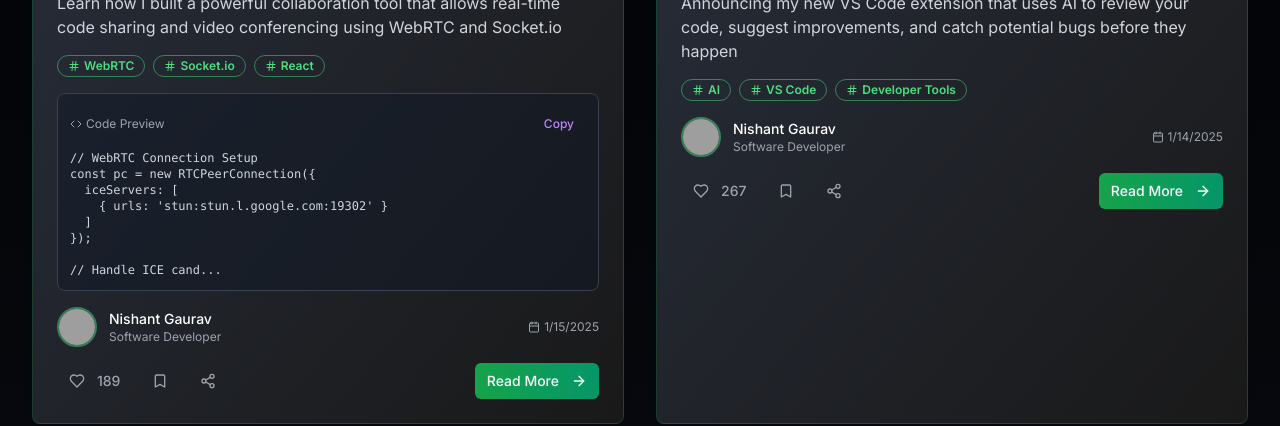
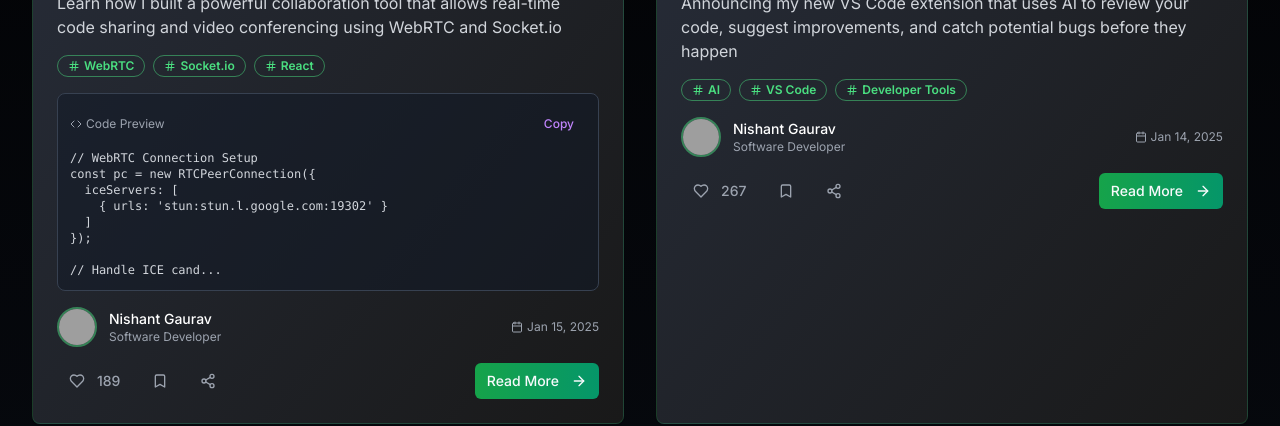
Before and after one commit to Imbiber/Nishant-Portfolio, a Next.js app: page / in a window 1280 px wide. Shown: the part 6760-7186 px from the top of the page. Built offline with nearby package versions, Linux system fonts and the light colour scheme; grey boxes are pictures that could not be loaded.

Commit message:
fix: resolve hydration error with consistent date formatting

```diff
--- a/components/sections/blog.tsx
+++ b/components/sections/blog.tsx
@@ -262,7 +262,11 @@ export default function BlogSection() {
                                         </div>
                                         <span className="text-gray-400 text-xs flex items-center gap-1">
                                             <Calendar className="w-3 h-3" />
-                                            {new Date(post.publishedAt).toLocaleDateString()}
+                                            {new Date(post.publishedAt).toLocaleDateString('en-US', {
+                                                year: 'numeric',
+                                                month: 'short',
+                                                day: 'numeric'
+                                            })}
                                         </span>
                                     </div>
 
```
